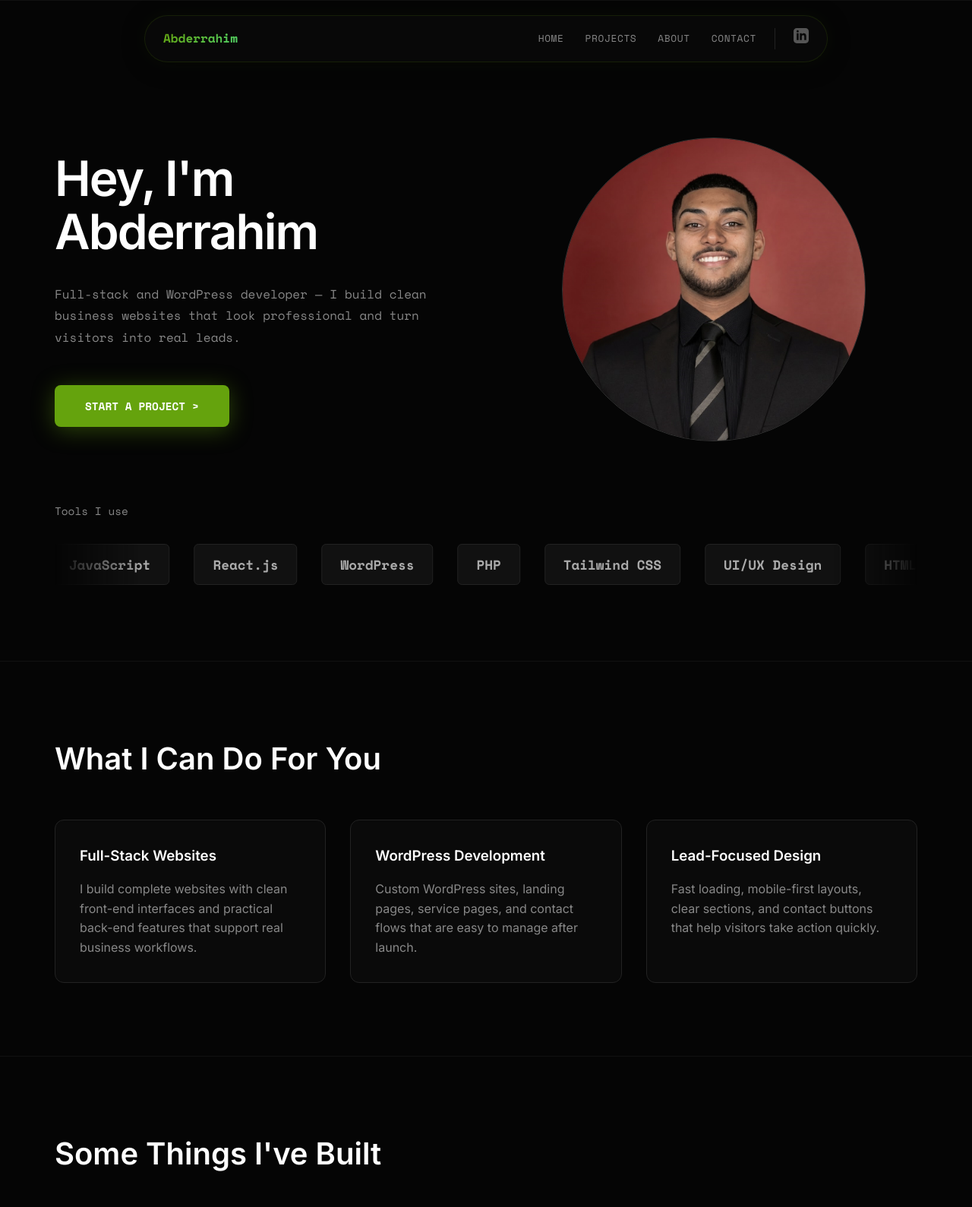
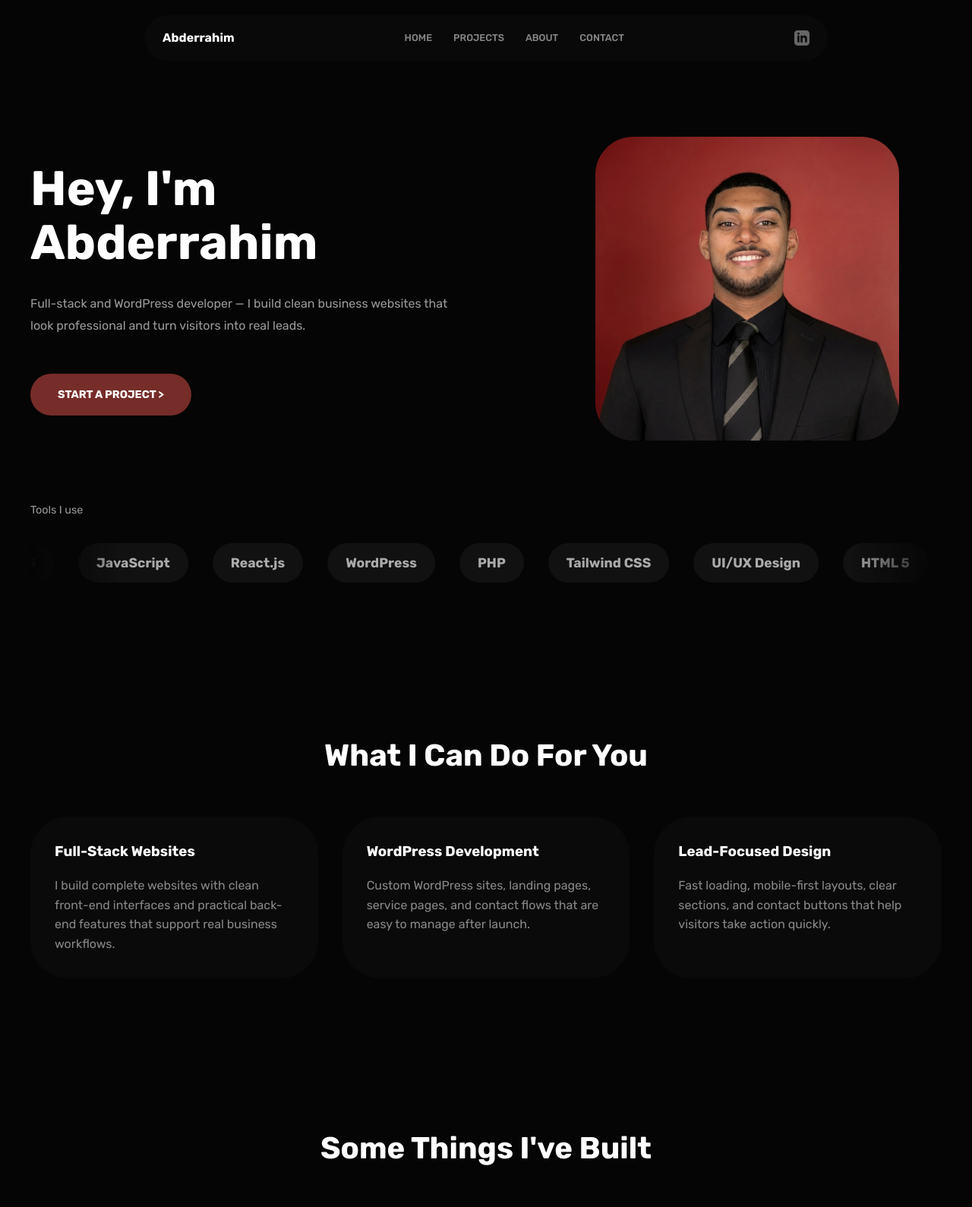
Before and after one commit to ABRACHY/portfolio, a plain HTML site: page index.html in a window 1280 px wide. Shown: the top 1589 px of the page at 76% size. Drawn offline with nearby package versions, Linux system fonts and the light colour scheme.

Commit message:
Refine portfolio visual style

```diff
--- a/index.html
+++ b/index.html
@@ -9,8 +9,7 @@
         content="Full-stack and WordPress developer building fast, modern business websites that help clients get more customers.">
     <link rel="preconnect" href="https://fonts.googleapis.com">
     <link rel="preconnect" href="https://fonts.gstatic.com" crossorigin>
-    <link href="https://fonts.googleapis.com/css2?family=Inter:wght@400;600&family=Space+Mono:wght@400;700&display=swap"
-        rel="stylesheet">
+    <link href="https://fonts.googleapis.com/css2?family=Rubik:wght@300;400;500;600;700&display=swap" rel="stylesheet">
     <link rel="stylesheet" href="style.css">
 </head>
 
@@ -45,7 +44,7 @@
                     <h1>Hey, I'm Abderrahim</h1>
                     <p class="mono-lead">Full-stack and WordPress developer —
                         I build clean business websites that look professional and turn visitors into real leads.</p>
-                    <a href="#contact" class="btn-glow">Start a project &gt;</a>
+                    <a href="#contact" class="btn-primary">Start a project &gt;</a>
                 </div>
                 <div class="hero-image">
                     <div class="image-wrapper">
@@ -281,7 +280,7 @@
                             required></textarea>
                     </div>
 
-                    <button type="submit" class="btn-glow">Send on WhatsApp &gt;</button>
+                    <button type="submit" class="btn-primary">Send on WhatsApp &gt;</button>
                 </form>
 
                 <div class="contact-info">
--- a/script.js
+++ b/script.js
@@ -1,30 +1,4 @@
 document.addEventListener('DOMContentLoaded', () => {
-
-    // scroll reveal
-    const observer = new IntersectionObserver((entries) => {
-        entries.forEach((entry) => {
-            if (entry.isIntersecting) {
-                entry.target.classList.add('active');
-            }
-        });
-    }, { threshold: 0.15 });
-
-    document.querySelectorAll('section, h1, .card, form').forEach(el => {
-        el.classList.add('reveal');
-        observer.observe(el);
-    });
-
-    // shrink nav on scroll
-    const navContainer = document.querySelector('.nav-container');
-    window.addEventListener('scroll', () => {
-        if (window.scrollY > 50) {
-            navContainer.style.background = 'rgba(10, 10, 10, 0.95)';
-            navContainer.style.boxShadow = '0 0 20px rgba(101, 163, 13, 0.08), 0 4px 30px rgba(0, 0, 0, 0.6)';
-        } else {
-            navContainer.style.background = 'rgba(10, 10, 10, 0.85)';
-            navContainer.style.boxShadow = '0 0 20px rgba(101, 163, 13, 0.05), 0 4px 30px rgba(0, 0, 0, 0.4)';
-        }
-    });
 
     // smooth scroll for anchor links
     document.querySelectorAll('a[href^="#"]').forEach(anchor => {
--- a/style.css
+++ b/style.css
@@ -1,14 +1,14 @@
 :root {
     --bg: #050505;
-    --surface: #111111;
+    --surface: #0f0f0f;
+    --surface-hover: #161616;
     --text: #ffffff;
-    --text-muted: #888888;
-    --accent: #65a30d;
-    --accent-glow: #4ade80;
-    --border: #222222;
-    --font-display: 'Inter', sans-serif;
-    --font-mono: 'Space Mono', monospace;
-    --radius: 12px;
+    --text-muted: #9a9a9a;
+    --accent: #762C28;
+    --accent-hover: #9b3a35;
+    --font-display: 'Rubik', sans-serif;
+    --font-mono: 'Rubik', sans-serif;
+    --radius: 50px;
 }
 
 *,
@@ -19,6 +19,10 @@
     box-sizing: border-box;
 }
 
+html {
+    scroll-behavior: smooth;
+}
+
 body {
     background-color: var(--bg);
     color: var(--text);
@@ -27,10 +31,32 @@ body {
     -webkit-font-smoothing: antialiased;
 }
 
+a,
+button,
+input,
+select,
+textarea {
+    outline: none;
+    box-shadow: none;
+}
+
+button,
+input,
+select,
+textarea,
+.nav-container,
+.image-wrapper,
+.tech-item,
+.card,
+.feature-card,
+.btn-primary,
+.tech-tag {
+    border-radius: var(--radius);
+}
+
 .container {
-    max-width: 1200px;
+    width: min(100% - 4rem, 1200px);
     margin: 0 auto;
-    padding: 0 2rem;
 }
 
 /* nav */
@@ -42,32 +68,23 @@ header {
     padding: 1.25rem 2rem;
     z-index: 1000;
     pointer-events: none;
-    transition: padding 0.3s;
 }
 
 .nav-container {
     max-width: 900px;
     margin: 0 auto;
-    background: rgba(10, 10, 10, 0.85);
+    background: rgba(10, 10, 10, 0.92);
     backdrop-filter: blur(16px);
     -webkit-backdrop-filter: blur(16px);
-    border-radius: 100px;
     padding: 0.75rem 1.5rem;
     pointer-events: auto;
-    border: 1px solid rgba(101, 163, 13, 0.15);
-    box-shadow: 0 0 20px rgba(101, 163, 13, 0.05), 0 4px 30px rgba(0, 0, 0, 0.4);
-    transition: all 0.3s;
-}
-
-.nav-container:hover {
-    border-color: rgba(101, 163, 13, 0.3);
-    box-shadow: 0 0 30px rgba(101, 163, 13, 0.1), 0 4px 30px rgba(0, 0, 0, 0.5);
 }
 
 nav {
     display: flex;
     justify-content: space-between;
     align-items: center;
+    gap: 1.5rem;
 }
 
 .nav-brand {
@@ -75,16 +92,12 @@ nav {
     font-family: var(--font-mono);
     font-size: 1rem;
     font-weight: 700;
-    margin-right: auto;
-    padding-right: 2rem;
-    background: linear-gradient(135deg, var(--accent), var(--accent-glow));
-    -webkit-background-clip: text;
-    background-clip: text;
-    -webkit-text-fill-color: transparent;
+    white-space: nowrap;
 }
 
 .nav-links {
     display: flex;
+    justify-content: center;
     gap: 1.75rem;
 }
 
@@ -95,57 +108,36 @@ nav {
     font-size: 0.8rem;
     font-weight: 500;
     text-transform: uppercase;
-    letter-spacing: 0.05em;
-    position: relative;
+    letter-spacing: 0;
     padding: 0.5rem 0;
     transition: color 0.3s;
 }
 
-.nav-links a::after {
-    content: '';
-    position: absolute;
-    bottom: 0;
-    left: 50%;
-    width: 0;
-    height: 2px;
-    background: var(--accent);
-    transition: width 0.3s, left 0.3s;
-    border-radius: 2px;
-}
-
 .nav-links a:hover {
-    color: #fff;
-}
-
-.nav-links a:hover::after {
-    width: 100%;
-    left: 0;
+    color: var(--accent);
 }
 
 .socials {
     display: flex;
     gap: 1rem;
     align-items: center;
-    margin-left: 1.5rem;
-    padding-left: 1.5rem;
-    border-left: 1px solid #222;
 }
 
 .socials a {
-    color: #555;
-    transition: color 0.3s, transform 0.2s;
+    color: #666;
+    display: inline-flex;
+    transition: color 0.3s;
 }
 
 .socials a:hover {
     color: var(--accent);
-    transform: scale(1.15);
 }
 
 /* hero */
 .hero {
+    min-height: 100vh;
     padding-top: 180px;
     padding-bottom: 100px;
-    min-height: 100vh;
     display: flex;
     flex-direction: column;
     justify-content: center;
@@ -153,7 +145,7 @@ nav {
 
 .hero-layout {
     display: grid;
-    grid-template-columns: 1fr 1fr;
+    grid-template-columns: minmax(0, 1.1fr) minmax(280px, 0.9fr);
     align-items: center;
     gap: 4rem;
 }
@@ -163,40 +155,39 @@ nav {
     font-weight: 800;
     line-height: 1.1;
     margin-bottom: 2rem;
-    letter-spacing: -0.03em;
+    letter-spacing: 0;
 }
 
 .mono-lead {
     font-family: var(--font-mono);
     color: var(--text-muted);
     font-size: 1rem;
-    max-width: 500px;
+    max-width: 560px;
     margin-bottom: 3rem;
     line-height: 1.8;
 }
 
-.btn-glow {
-    display: inline-block;
+.btn-primary {
+    display: inline-flex;
+    align-items: center;
+    justify-content: center;
+    min-height: 3.25rem;
     background: var(--accent);
     color: #fff;
-    padding: 1rem 2.5rem;
-    border-radius: 8px;
+    padding: 1rem 2.25rem;
+    border: 0;
     font-family: var(--font-mono);
     font-weight: 700;
     text-decoration: none;
     text-transform: uppercase;
     font-size: 0.9rem;
-    border: none;
     cursor: pointer;
-    box-shadow: 0 4px 30px rgba(101, 163, 13, 0.4);
-    transition: all 0.3s ease;
+    transition: background-color 0.3s, color 0.3s;
 }
 
-.btn-glow:hover {
-    background: var(--accent-glow);
-    box-shadow: 0 4px 40px rgba(74, 222, 128, 0.6);
-    transform: translateY(-2px);
-    color: #000;
+.btn-primary:hover {
+    background: var(--accent-hover);
+    color: #fff;
 }
 
 .hero-image {
@@ -205,19 +196,15 @@ nav {
 }
 
 .image-wrapper {
-    width: 400px;
-    height: 400px;
-    border-radius: 50%;
+    width: min(100%, 400px);
+    aspect-ratio: 1;
     overflow: hidden;
-    border: 1px solid #333;
-    position: relative;
 }
 
 .image-wrapper img {
     width: 100%;
     height: 100%;
     object-fit: cover;
-    filter: grayscale(20%);
 }
 
 /* scrolling tech bar */
@@ -249,10 +236,6 @@ nav {
     animation: scroll 30s linear infinite;
 }
 
-.marquee-content:hover {
-    animation-play-state: paused;
-}
-
 .tech-item {
     font-family: var(--font-mono);
     font-size: 1.1rem;
@@ -261,18 +244,13 @@ nav {
     white-space: nowrap;
     background: #111;
     padding: 0.75rem 1.5rem;
-    border: 1px solid #222;
-    border-radius: 6px;
     display: inline-flex;
     align-items: center;
-    transition: all 0.3s;
+    transition: color 0.3s, background-color 0.3s;
 }
 
 .tech-item:hover {
-    border-color: var(--accent);
-    color: #fff;
-    transform: translateY(-3px);
-    box-shadow: 0 4px 12px rgba(101, 163, 13, 0.2);
+    color: var(--accent);
 }
 
 @keyframes scroll {
@@ -288,12 +266,40 @@ nav {
 /* sections */
 section {
     padding: 6rem 0;
-    border-top: 1px solid #111;
 }
 
 h2 {
+    text-align: center;
     font-size: 2.5rem;
     margin-bottom: 1rem;
+    letter-spacing: 0;
+}
+
+.grid {
+    display: grid;
+    grid-template-columns: repeat(auto-fit, minmax(300px, 1fr));
+    gap: 2rem;
+    margin-top: 3rem;
+    align-items: stretch;
+}
+
+.card {
+    background: #0a0a0a;
+    padding: 2rem;
+    transition: background-color 0.3s;
+}
+
+.card:hover {
+    background: var(--surface-hover);
+}
+
+.card h3 {
+    color: #fff;
+    margin-bottom: 1rem;
+}
+
+.card p {
+    color: #888;
 }
 
 /* project cards */
@@ -301,51 +307,29 @@ h2 {
     display: flex;
     flex-direction: column;
     justify-content: flex-start;
-    min-height: auto;
+    min-height: 100%;
     padding: 0;
     overflow: hidden;
-    border: 1px solid #222;
-    transition: transform 0.3s, border-color 0.3s;
-}
-
-.project-card:hover {
-    border-color: var(--accent);
-    transform: translateY(-5px);
 }
 
 .project-preview {
     height: 200px;
-    background: linear-gradient(45deg, #111, #1a1a1a);
+    color: var(--accent);
     position: relative;
-    border-bottom: 1px solid #222;
     overflow: hidden;
+    border-radius: var(--radius) var(--radius) 0 0;
 }
 
 .project-preview iframe {
     position: absolute;
-    top: 35px;
+    top: 0;
     left: 0;
     width: 1280px;
     height: 800px;
-    border: none;
     transform-origin: top left;
     transform: scale(0.29);
     pointer-events: none;
     background: #111;
-}
-
-/* browser dots */
-.project-preview::before {
-    content: '';
-    position: absolute;
-    top: 12px;
-    left: 15px;
-    width: 10px;
-    height: 10px;
-    border-radius: 50%;
-    background: #ff5f56;
-    box-shadow: 20px 0 0 #ffbd2e, 40px 0 0 #27c93f;
-    z-index: 2;
 }
 
 .card-content {
@@ -371,7 +355,8 @@ h2 {
     display: flex;
     justify-content: space-between;
     align-items: center;
-    border-top: 1px solid #222;
+    gap: 1rem;
+    margin-top: auto;
     padding-top: 1.5rem;
 }
 
@@ -379,11 +364,11 @@ h2 {
     font-family: var(--font-mono);
     font-size: 0.75rem;
     color: var(--accent);
-    background: rgba(101, 163, 13, 0.1);
-    padding: 0.25rem 0.5rem;
-    border-radius: 4px;
+    background: rgba(118, 44, 40, 0.14);
+    padding: 0.25rem 0.65rem;
     text-transform: uppercase;
-    letter-spacing: 0.05em;
+    letter-spacing: 0;
+    white-space: nowrap;
 }
 
 .btn-link {
@@ -396,44 +381,15 @@ h2 {
 
 .btn-link:hover {
     color: var(--accent);
-    text-decoration: underline;
-}
-
-.grid {
-    display: grid;
-    grid-template-columns: repeat(auto-fit, minmax(300px, 1fr));
-    gap: 2rem;
-    margin-top: 3rem;
-}
-
-.card {
-    background: #0a0a0a;
-    border: 1px solid #222;
-    padding: 2rem;
-    border-radius: var(--radius);
-    transition: transform 0.2s;
-}
-
-.card:hover {
-    border-color: var(--accent);
-    transform: translateY(-5px);
-}
-
-.card h3 {
-    color: #fff;
-    margin-bottom: 1rem;
-}
-
-.card p {
-    color: #888;
 }
 
 /* about */
 .about-layout {
     display: grid;
-    grid-template-columns: 1fr 1fr;
+    grid-template-columns: minmax(0, 1fr) minmax(0, 1fr);
     gap: 4rem;
     margin-top: 3rem;
+    align-items: start;
 }
 
 .about-bio .lead-text {
@@ -456,15 +412,12 @@ h2 {
 
 .feature-card {
     background: #111;
-    border: 1px solid #222;
     padding: 1.5rem;
-    border-left: 3px solid var(--accent);
-    transition: transform 0.2s;
+    transition: background-color 0.3s;
 }
 
 .feature-card:hover {
-    background: #161616;
-    transform: translateX(5px);
+    background: var(--surface-hover);
 }
 
 .feature-card h3 {
@@ -481,9 +434,18 @@ h2 {
 }
 
 /* form */
+#contact .container {
+    max-width: 760px;
+}
+
+#contact p {
+    color: var(--text-muted);
+    text-align: center;
+}
+
 form {
-    max-width: 600px;
-    margin-top: 3rem;
+    max-width: 680px;
+    margin: 3rem auto 0;
 }
 
 .form-row {
@@ -509,10 +471,9 @@ form {
 .form-group textarea {
     width: 100%;
     background: #111;
-    border: 1px solid #222;
+    border: 0;
     padding: 1rem;
     color: #fff;
-    border-radius: 6px;
     font-family: var(--font-display);
     font-size: 0.95rem;
 }
@@ -520,14 +481,16 @@ form {
 .form-group input:focus,
 .form-group select:focus,
 .form-group textarea:focus {
-    outline: none;
-    border-color: var(--accent);
+    background: var(--surface-hover);
+}
+
+textarea {
+    resize: vertical;
 }
 
 /* footer */
 footer {
     padding: 4rem 0;
-    border-top: 1px solid #222;
     text-align: center;
     color: #666;
     font-family: var(--font-mono);
@@ -544,6 +507,23 @@ footer {
 
 /* responsive */
 @media (max-width: 768px) {
+    .container {
+        width: min(100% - 2rem, 1200px);
+    }
+
+    header {
+        padding: 1rem 0;
+    }
+
+    nav {
+        flex-wrap: wrap;
+        justify-content: center;
+    }
+
+    .nav-brand {
+        width: 100%;
+        text-align: center;
+    }
 
     .hero-layout,
     .about-layout {
@@ -561,19 +541,16 @@ footer {
     }
 
     .mono-lead {
-        margin: 0 auto 2rem;
+        margin: 0 0 2rem;
     }
 
     .image-wrapper {
         width: 280px;
-        height: 280px;
     }
 
     .nav-container {
-        width: 90%;
+        width: min(92%, 560px);
         padding: 1rem;
-        flex-wrap: wrap;
-        justify-content: center;
     }
 
     .nav-links {
@@ -587,17 +564,11 @@ footer {
 
     .form-row {
         grid-template-columns: 1fr;
+        gap: 0;
+    }
+
+    .project-footer {
+        align-items: flex-start;
+        flex-direction: column;
     }
 }
-
-/* scroll reveal animation */
-.reveal {
-    opacity: 0;
-    transform: translateY(30px);
-    transition: opacity 0.6s ease, transform 0.6s ease;
-}
-
-.reveal.active {
-    opacity: 1;
-    transform: translateY(0);
-}
```
